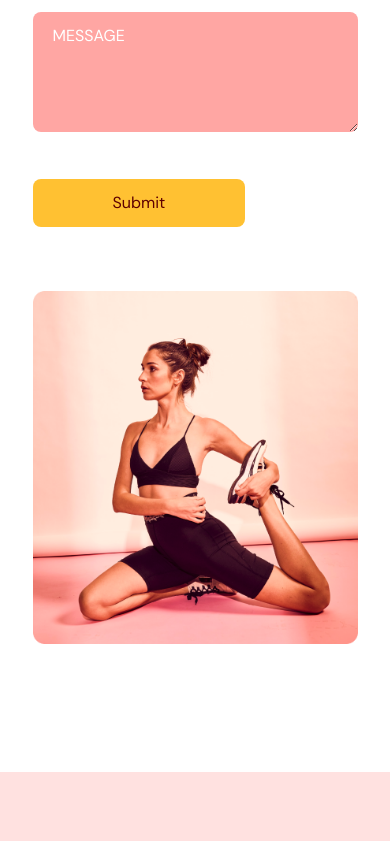
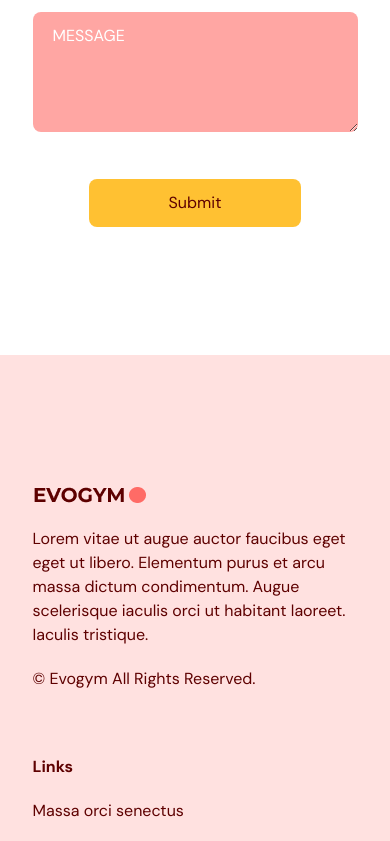
Before and after one commit to ahmedwagih96/Gym, a React (Vite) app: page / in a window 390 px wide. Shown: the part 4643-5484 px from the top of the page. Built offline with nearby package versions, Linux system fonts and the light colour scheme.

Commit message:
fixed before image in contact section

```diff
--- a/src/scenes/contact/Form.tsx
+++ b/src/scenes/contact/Form.tsx
@@ -19,7 +19,7 @@ function Form() {
       target="_blank"
       onSubmit={handleSubmit}
       method="POST"
-      className=""
+      className="text-center sm:text-left"
     >
       <input
         type="text"
@@ -69,7 +69,7 @@ function Form() {
       )}
       <button
         type="submit"
-        className="mt-5 rounded-lg bg-secondary-500 px-20 py-3 transition duration-500 hover:text-white"
+        className="mt-5 rounded-lg bg-secondary-500 px-20 py-3 transition duration-500 hover:text-white mx-auto"
       >
         Submit
       </button>
--- a/src/scenes/contact/index.tsx
+++ b/src/scenes/contact/index.tsx
@@ -27,7 +27,7 @@ function Contact() {
           <p className="my-5"></p>
         </motion.div>
 
-        {/* FORM AND DIV */}
+        {/* FORM AND IMAGE */}
         <div className="mt-10 justify-between gap-8 md:flex">
           {/* FORM */}
           <motion.div
@@ -45,7 +45,7 @@ function Contact() {
           </motion.div>
           {/* IMAGE */}
           <motion.div
-            className="relative mt-16 basis-2/5 md:mt-0"
+            className="relative mt-16 basis-2/5 md:mt-0 hidden md:block"
             initial="hidden"
             viewport={{ once: true, amount: 0.5 }}
             whileInView="visible"
@@ -55,11 +55,10 @@ function Contact() {
               visible: { opacity: 1, x: 0 },
             }}
           >
-            <div className="w-full before:absolute before:-bottom-20 before:-right-10 before:z-[-1] md:before:content-evolvetext">
+            <div className="before:absolute before:-bottom-20  before:z-[-1] before:bg-evolvetext before:w-[120%] before:left-[-10%] before:h-[100px] before:bg-contain before:bg-no-repeat">
               <img
                 src={ContactUsPageGraphic}
                 alt="contact-us-page-graphic"
-                className="w-full"
               />
             </div>
           </motion.div>
--- a/src/scenes/footer/index.tsx
+++ b/src/scenes/footer/index.tsx
@@ -4,6 +4,7 @@ const Footer = () => {
   return (
     <footer className="bg-primary-100 py-16">
       <div className="justify-content mx-auto w-5/6 gap-16 md:flex">
+        {/* LOGO AND PARAGRAPH */}
         <div className="mt-16 basis-1/2 md:mt-0">
           <img alt="logo" src={Logo} />
           <p className="my-5">
@@ -13,12 +14,14 @@ const Footer = () => {
           </p>
           <p>© Evogym All Rights Reserved.</p>
         </div>
+        {/* LINKS */}
         <div className="mt-16 basis-1/4 md:mt-0">
           <h4 className="font-bold">Links</h4>
           <p className="my-5">Massa orci senectus</p>
           <p className="my-5">Et gravida id et etiam</p>
           <p>Ullamcorper vivamus</p>
         </div>
+        {/* CONTACT  */}
         <div className="mt-16 basis-1/4 md:mt-0">
           <h4 className="font-bold">Contact Us</h4>
           <p className="my-5">Tempus metus mattis risus volutpat egestas.</p>
--- a/tailwind.config.cjs
+++ b/tailwind.config.cjs
@@ -18,13 +18,13 @@ module.exports = {
         "gradient-yellowred":
           "linear-gradient(90deg, #FF616A 0%, #FFC837 100%)",
         "mobile-home": "url('./assets/HomePageGraphic.png')",
+        "evolvetext": "url('./assets/EvolveText.png')"
       }),
       fontFamily: {
         dmsans: ["DM Sans", "sans-serif"],
         montserrat: ["Montserrat", "sans-serif"],
       },
       content: {
-        evolvetext: "url('./assets/EvolveText.png')",
         abstractwaves: "url('./assets/AbstractWaves.png')",
         sparkles: "url('./assets/Sparkles.png')",
         circles: "url('./assets/Circles.png')",
```
